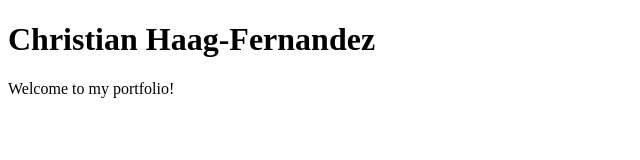
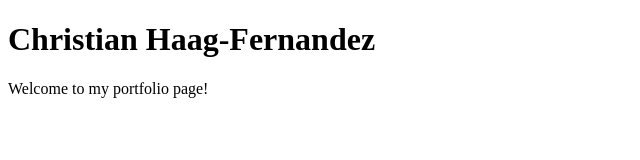
Before and after one commit to SeeFern/SeeFern.github.io, a plain HTML site: page index.html in a window 1280 px wide. Shown: the full height of the page, 0-640 px from the left. Drawn offline with Linux system fonts and the light colour scheme.

Commit message:
p change

```diff
--- a/index.html
+++ b/index.html
@@ -7,7 +7,7 @@
     <head>
         <body>
             <h1>Christian Haag-Fernandez</h1>
-            <p>Welcome to my portfolio!</p>
+            <p>Welcome to my portfolio page!</p>
             <script src="./script.js"></script>
         </body>
     </head>
```
